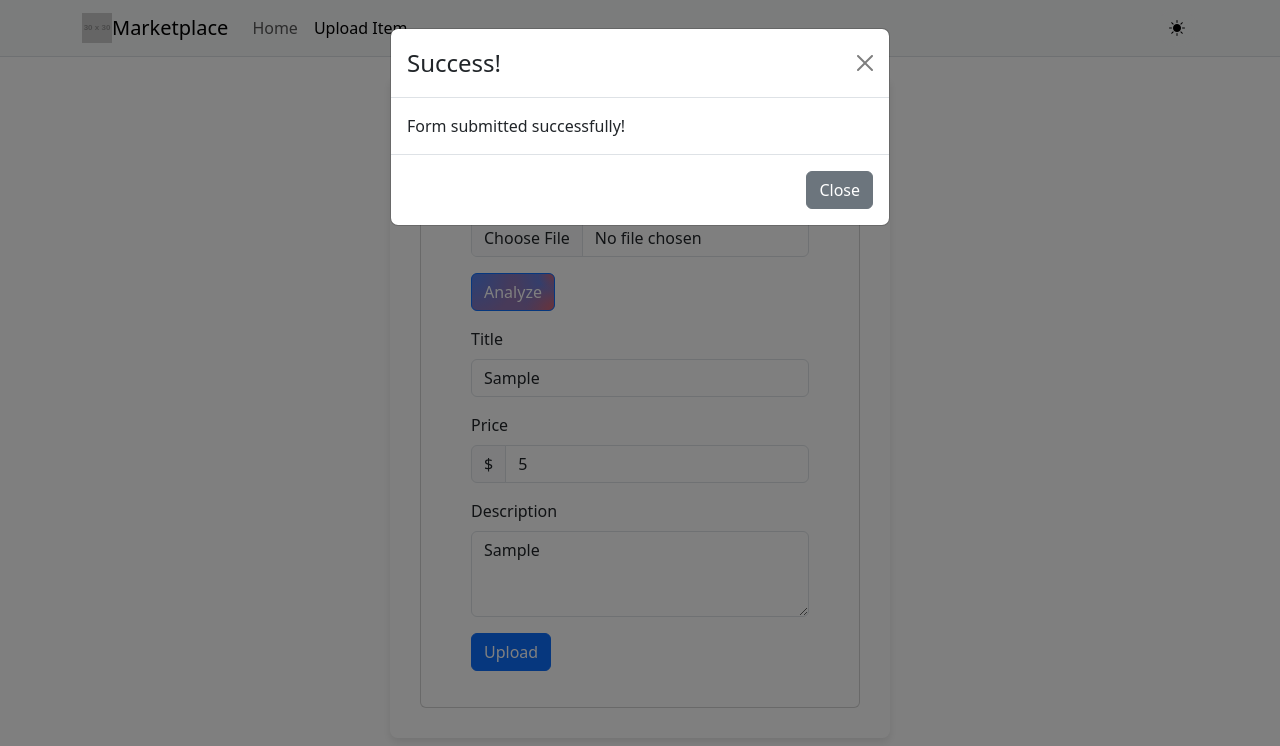
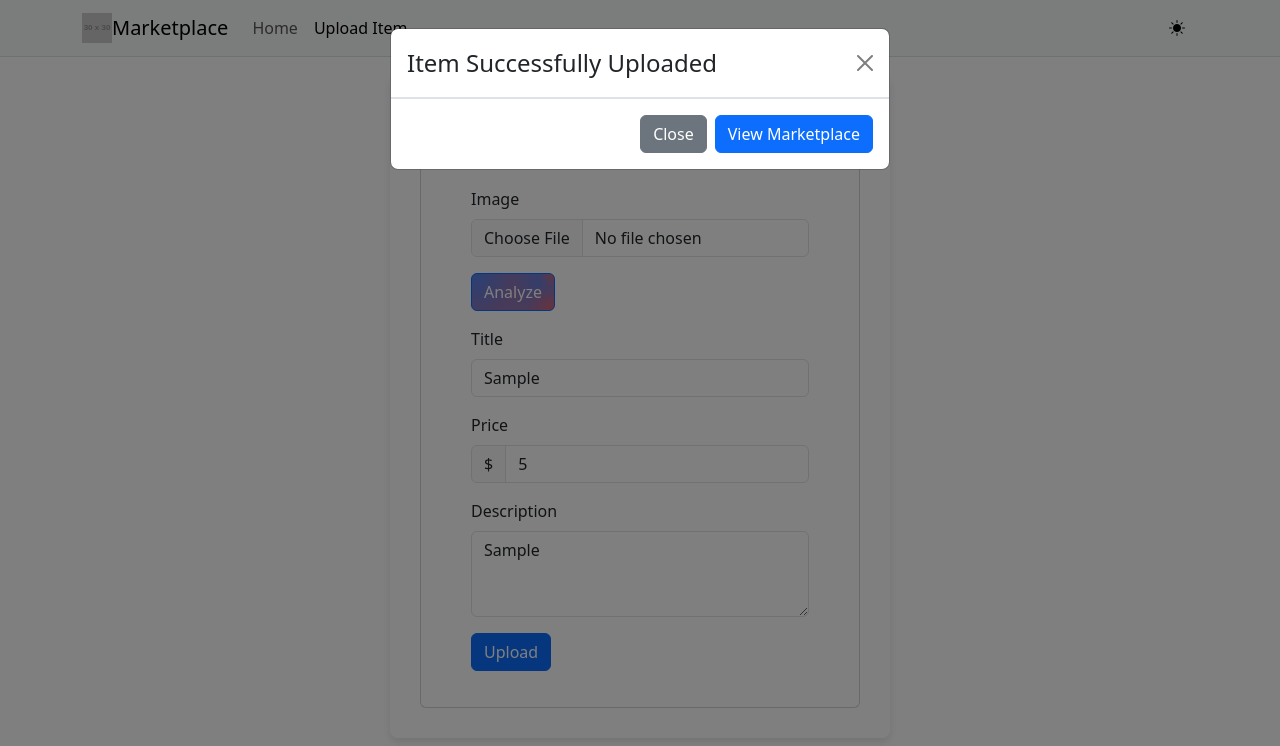
Before and after one commit to amhamiltsyr/SecondHandStoreInventorySystem, a React (Vite) app in the folder reactFrontend/frontend/: page /upload in a window 1280 px wide. Both pictures are taken after typing "Sample", "5", "Sample" into the empty fields and a click on the button "Upload". Shown: the top 746 px of the page. Built offline with nearby package versions, Linux system fonts and the light colour scheme; no server answers.

Commit message:
upload fix

```diff
--- a/reactFrontend/frontend/src/components/UploadForm.tsx
+++ b/reactFrontend/frontend/src/components/UploadForm.tsx
@@ -1,5 +1,6 @@
 import React, { useState } from "react";
 import { Card, Form, Button, Modal, InputGroup } from "react-bootstrap";
+import { LinkContainer } from "react-router-bootstrap";
 import "./UploadForm.css";
 
 const UploadForm: React.FC = () => {
@@ -57,6 +58,7 @@ const UploadForm: React.FC = () => {
                   type="number"
                   placeholder="Enter amount"
                   aria-label="Amount"
+                  onChange={(e) => setPrice(e.target.value)}
                   required
                 />
               </InputGroup>
@@ -81,13 +83,15 @@ const UploadForm: React.FC = () => {
       </Card>
       <Modal show={showModal} onHide={() => setShowModal(false)}>
         <Modal.Header closeButton>
-          <Modal.Title>Success!</Modal.Title>
+          <Modal.Title>Item Successfully Uploaded</Modal.Title>
         </Modal.Header>
-        <Modal.Body>Form submitted successfully!</Modal.Body>
         <Modal.Footer>
           <Button variant="secondary" onClick={() => setShowModal(false)}>
             Close
           </Button>
+          <LinkContainer to="/">
+            <Button variant="primary">View Marketplace</Button>
+          </LinkContainer>
         </Modal.Footer>
       </Modal>
     </>
```
